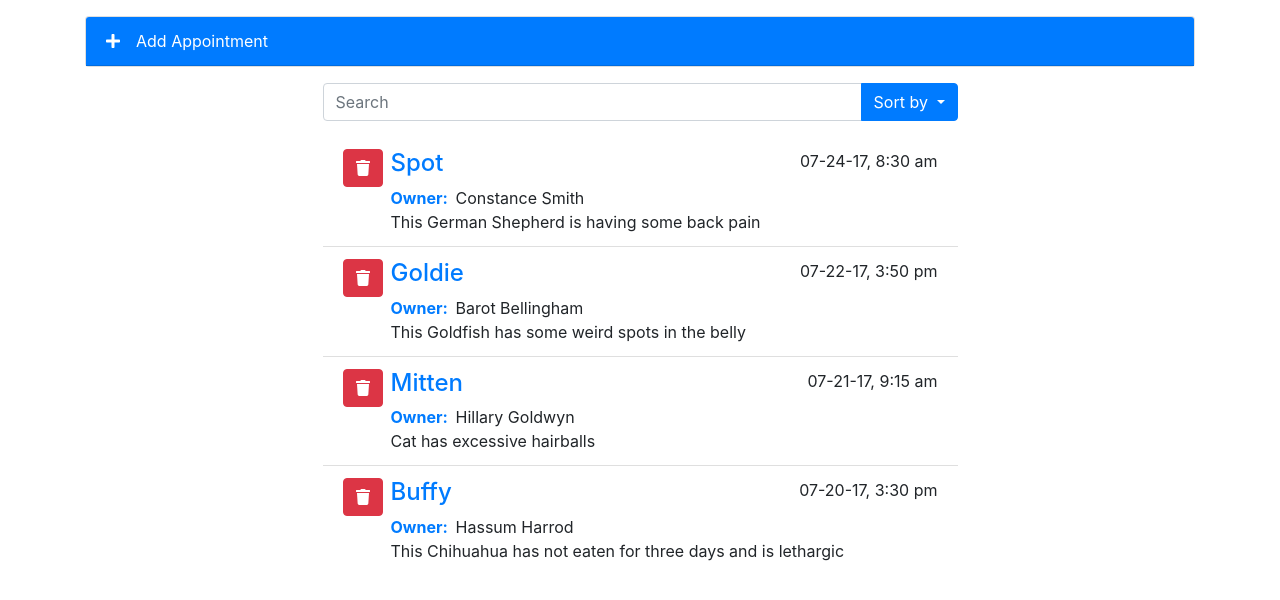
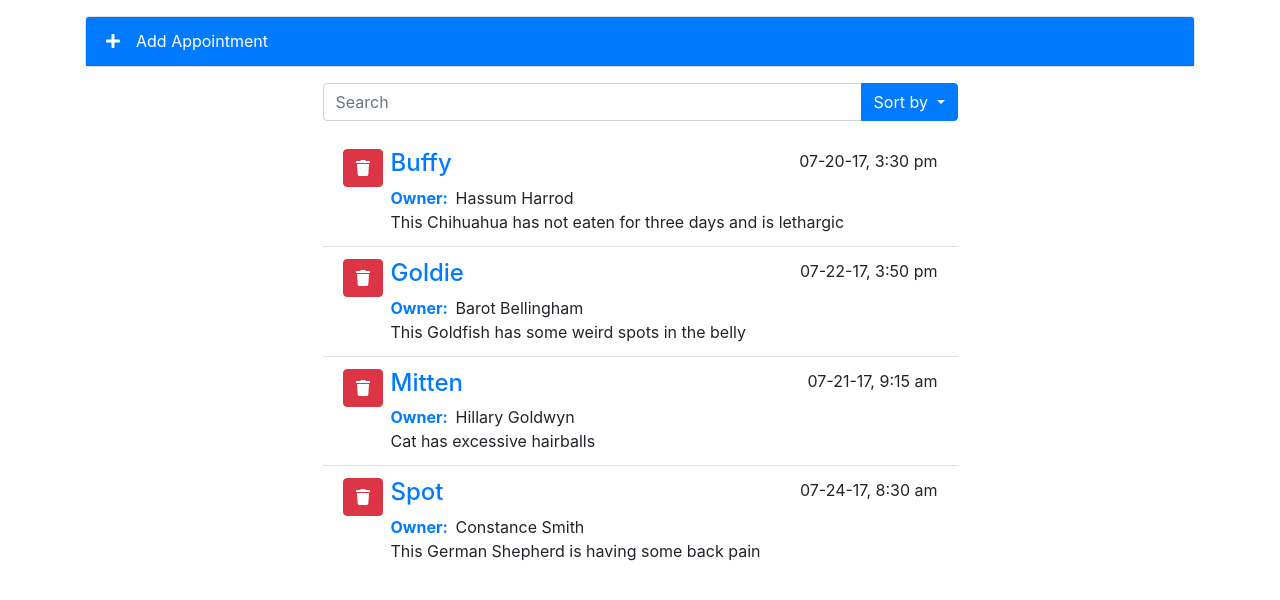
Before and after one commit to Dmitry-White/Vue.js-Playground, a Vue app in the folder vue-interface/: page / in a window 1280 px wide. Shown: the top 600 px of the page. Built offline with nearby package versions, Linux system fonts and the light colour scheme.

Commit message:
Add filtering computed properties

```diff
--- a/vue-interface/src/App.vue
+++ b/vue-interface/src/App.vue
@@ -4,7 +4,7 @@
       <AddAppointment @submit="addItem" />
       <SearchAppointments @search="searchItems" />
       <AppointmentList
-        :appointments="searchedApts"
+        :appointments="filteredApts"
         @remove="removeItem"
         @edit="editItem"
       />
@@ -31,6 +31,8 @@ export default {
     return {
       appointments: [],
       aptIndex: 0,
+      filterKey: "petName",
+      filterDir: "asc",
       searchTerms: "",
     };
   },
@@ -55,6 +57,13 @@ export default {
           petName.toLowerCase().match(term) ||
           petOwner.toLowerCase().match(term) ||
           aptNotes.toLowerCase().match(term)
+      );
+    },
+    filteredApts() {
+      return _.orderBy(
+        this.searchedApts,
+        (item) => item[this.filterKey].toLowerCase(),
+        this.filterDir
       );
     },
   },
```
